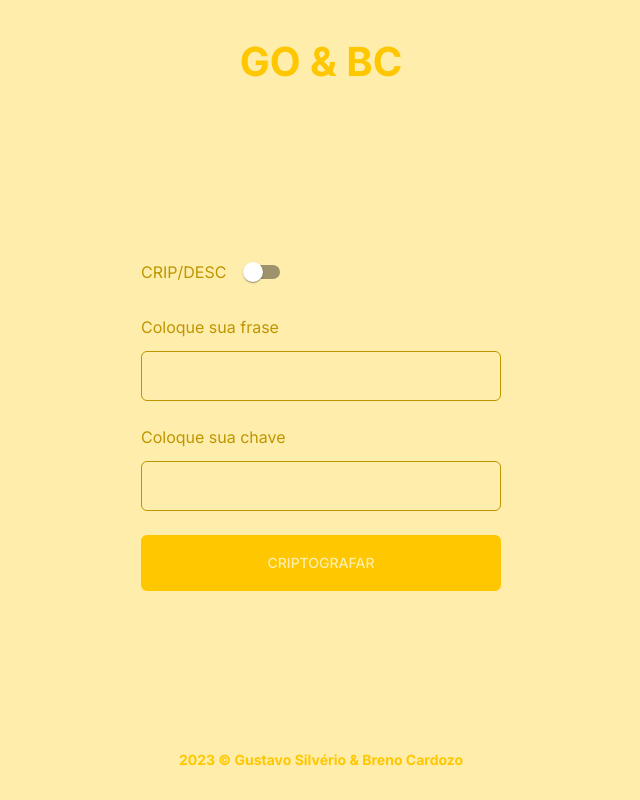
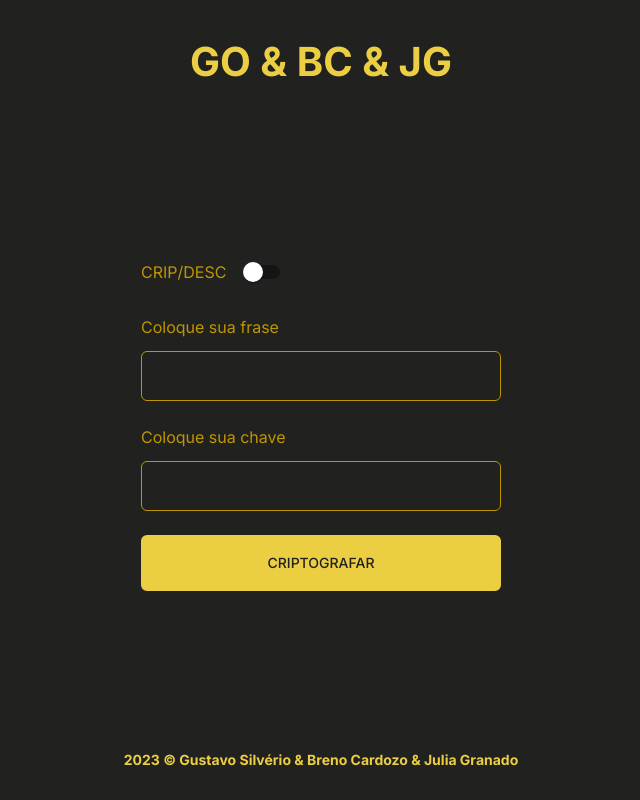
Before and after one commit to GustavoSilverio/criptografia, a React (Vite) app: page / in a window 1280 px wide. Shown: the whole page, without its empty margins (319-959 px from the left). Built offline with nearby package versions, Linux system fonts and the light colour scheme.

Commit message:
Correção Breno

```diff
--- a/src/components/Footer/Footer.tsx
+++ b/src/components/Footer/Footer.tsx
@@ -9,7 +9,7 @@ export const Footer = () => {
     return (
         <Styled.Footer>
             <Typography variant='h1'>
-				{ano} © Gustavo Silvério & Breno Cardozo
+				{ano} © Gustavo Silvério & Breno Cardozo & Julia Granado
 			</Typography>
         </Styled.Footer>
     )
--- a/src/components/Header/Header.tsx
+++ b/src/components/Header/Header.tsx
@@ -3,7 +3,7 @@ import * as Styled from './Header.styled'
 export const Header = () => {
     return (
         <Styled.Header>
-            <h1>GO & BC</h1>
+            <h1>GO & BC & JG</h1>
         </Styled.Header>
     )
 }
--- a/src/styles/theme.ts
+++ b/src/styles/theme.ts
@@ -3,10 +3,10 @@ import { createTheme } from "@mui/material";
 export const theme = createTheme({
     palette: {
         primary: {
-            main: "rgba(255, 237, 172, 1)",
+            main: "rgba(33, 33, 32, 1)",
         },
         secondary: {
-            main: "rgba(255, 199, 0, 1)",
+            main: "rgba(236, 206, 66, 1)",
         },
         grey: {
             [100]: "rgba(191, 149, 0, 1)",
```
